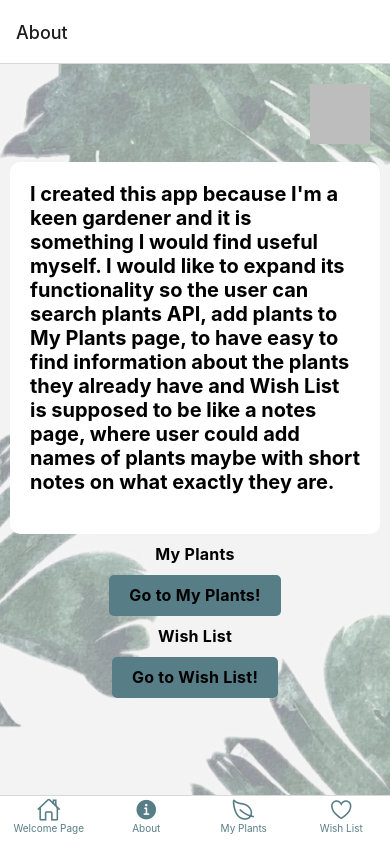
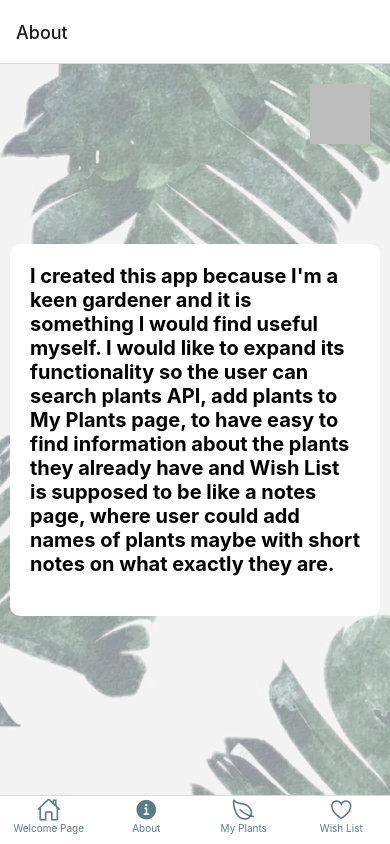
Before and after one commit to asya-seag/HomeworkApp, a React Native app: screen /About in a window 390 px wide. Built offline with nearby package versions, Linux system fonts and the light colour scheme.

Commit message:
Removed unnesessary buttons from About page

```diff
--- a/src/screens/About.js
+++ b/src/screens/About.js
@@ -17,16 +17,7 @@ export default function Welcome({ navigation }) {
           <Text style={styles.header}>I created this app because I'm a keen gardener and it is something I would find useful myself. I would like to expand its functionality so the user can search plants API,
           add plants to My Plants page, to have easy to find information about the plants they already have and Wish List is supposed
           to be like a notes page, where user could add names of plants maybe with short notes on what exactly they are.</Text>
-
         </View>
-          <Text style={styles.textStyle}>My Plants</Text>
-        <TouchableOpacity style={styles.buttonStyle} onPress={() => navigation.navigate('My Plants')}>
-          <Text style={styles.textStyle}>Go to My Plants!</Text>
-        </TouchableOpacity>
-          <Text style={styles.textStyle}>Wish List</Text>
-        <TouchableOpacity style={styles.buttonStyle} onPress={() => navigation.navigate('Wish List')}>
-          <Text style={styles.textStyle}>Go to Wish List!</Text>
-        </TouchableOpacity>
       </View>
     </ImageBackground>
   );
```
